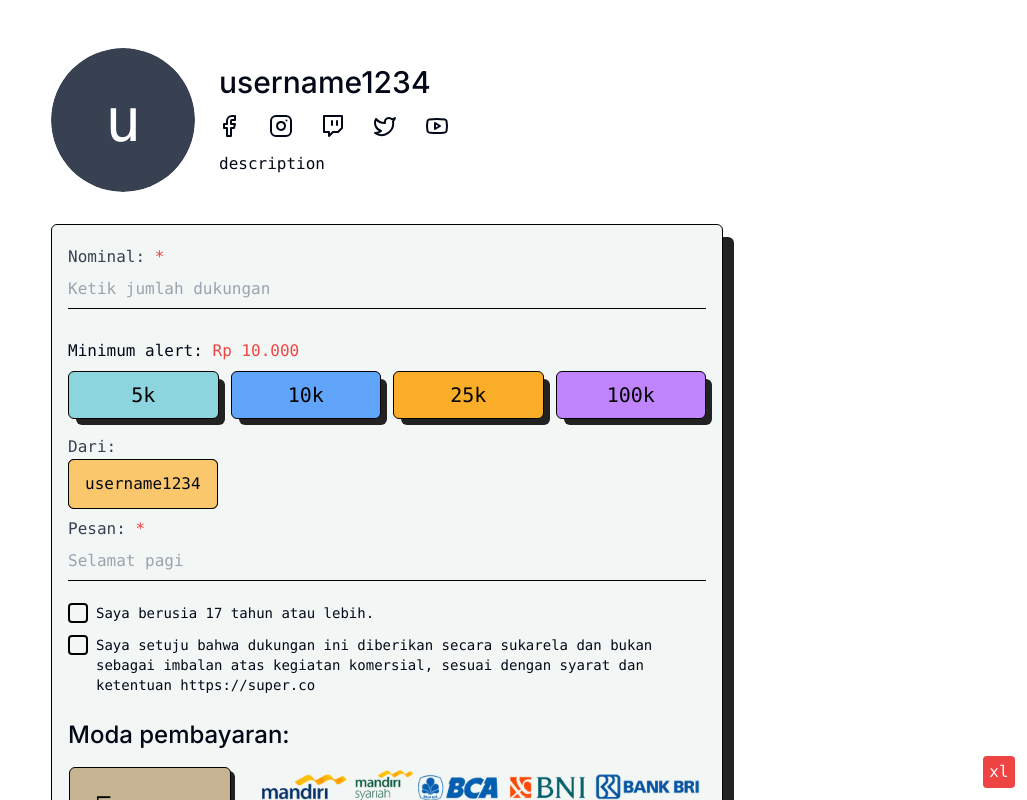
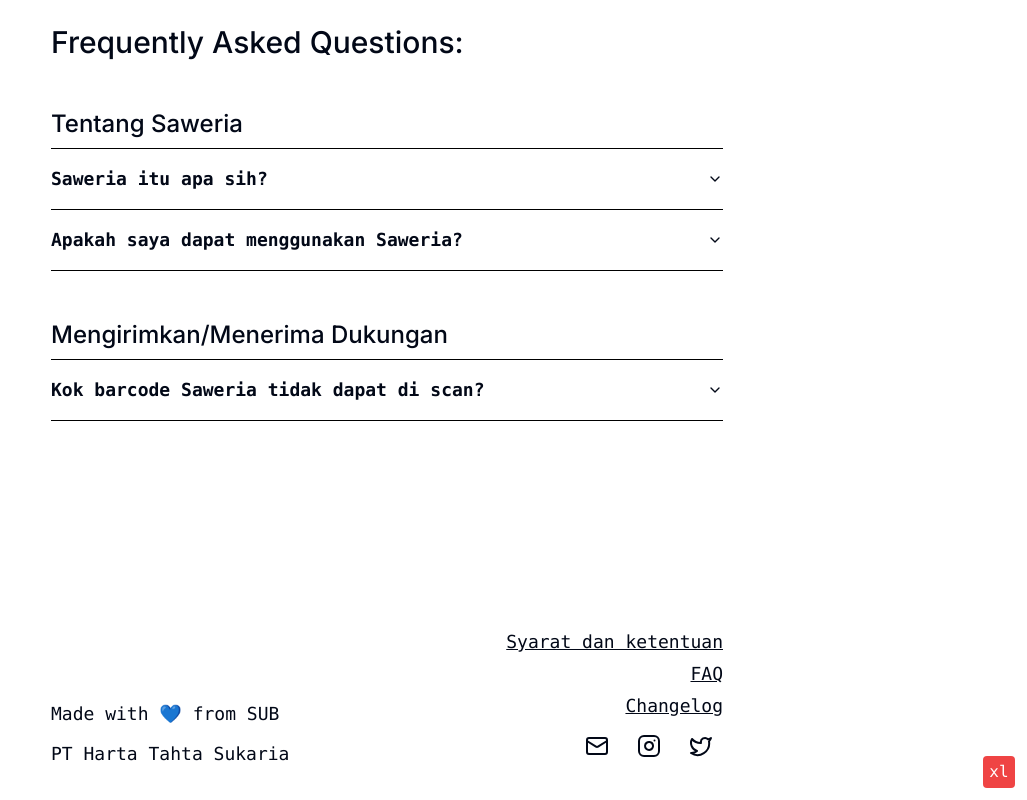
Before and after one commit to hasansujon786/saweria.co, a Next.js app: page /faq in a window 1280 px wide. Shown: the top 800 px of the page, without its empty margins (253-1280 px from the left). Built offline with nearby package versions, Linux system fonts and the light colour scheme.

Commit message:
ui: add faq

```diff
--- /dev/null
+++ b/components/ui/accordion.tsx
@@ -0,0 +1,58 @@
+import * as React from 'react'
+import * as AccordionPrimitive from '@radix-ui/react-accordion'
+import { ChevronDown } from 'lucide-react'
+
+import { cn } from '@/lib/utils'
+
+const Accordion = AccordionPrimitive.Root
+
+const AccordionItem = React.forwardRef<
+  React.ElementRef<typeof AccordionPrimitive.Item>,
+  React.ComponentPropsWithoutRef<typeof AccordionPrimitive.Item>
+>(({ className, ...props }, ref) => (
+  <AccordionPrimitive.Item
+    ref={ref}
+    className={cn('border-b border-input', className)}
+    {...props}
+  />
+))
+AccordionItem.displayName = 'AccordionItem'
+
+const AccordionTrigger = React.forwardRef<
+  React.ElementRef<typeof AccordionPrimitive.Trigger>,
+  React.ComponentPropsWithoutRef<typeof AccordionPrimitive.Trigger>
+>(({ className, children, ...props }, ref) => (
+  <AccordionPrimitive.Header className='flex'>
+    <AccordionPrimitive.Trigger
+      ref={ref}
+      className={cn(
+        'flex flex-1 items-center justify-between py-4 font-medium transition-all hover:underline [&[data-state=open]>svg]:rotate-180',
+        className
+      )}
+      {...props}
+    >
+      {children}
+      <ChevronDown className='h-4 w-4 shrink-0 transition-transform duration-200' />
+    </AccordionPrimitive.Trigger>
+  </AccordionPrimitive.Header>
+))
+AccordionTrigger.displayName = AccordionPrimitive.Trigger.displayName
+
+const AccordionContent = React.forwardRef<
+  React.ElementRef<typeof AccordionPrimitive.Content>,
+  React.ComponentPropsWithoutRef<typeof AccordionPrimitive.Content>
+>(({ className, children, ...props }, ref) => (
+  <AccordionPrimitive.Content
+    ref={ref}
+    className={cn(
+      'overflow-hidden text-sm transition-all data-[state=closed]:animate-accordion-up data-[state=open]:animate-accordion-down',
+      className
+    )}
+    {...props}
+  >
+    <div className='pb-4 pt-0'>{children}</div>
+  </AccordionPrimitive.Content>
+))
+AccordionContent.displayName = AccordionPrimitive.Content.displayName
+
+export { Accordion, AccordionItem, AccordionTrigger, AccordionContent }
--- a/package.json
+++ b/package.json
@@ -9,6 +9,7 @@
     "lint": "next lint"
   },
   "dependencies": {
+    "@radix-ui/react-accordion": "^1.1.2",
     "@radix-ui/react-avatar": "^1.0.3",
     "@radix-ui/react-checkbox": "^1.0.4",
     "@radix-ui/react-dropdown-menu": "^2.0.5",
--- /dev/null
+++ b/pages/faq.tsx
@@ -0,0 +1,68 @@
+import {
+  Accordion,
+  AccordionContent,
+  AccordionItem,
+  AccordionTrigger,
+} from '@/components/ui/accordion'
+import { H3, H4 } from '@/components/ui/typography'
+
+const qurstions = [
+  {
+    sectiontitle: 'Tentang Saweria',
+    questions: [
+      {
+        question: 'Saweria itu apa sih?',
+        answer: [
+          'Saweria adalah sebuah layanan yang membantu KAMU untuk mendapatkan dukungan finansial dari para penikmat karyamu. Dukungan ini bersifat sekali putus (bukan langganan) dan dapat dilengkapi fitur-fitur yang dapat menggugah minat pendukungmu.',
+          'Saweria bukan merupakan platform untuk live streaming. Kamu bisa live dengan menggunakan platform live streaming yang sudah ada seperti Youtube, Twitch, Facebook Live, NimoTV, dll.',
+        ],
+      },
+      {
+        question: 'Apakah saya dapat menggunakan Saweria?',
+        answer: [
+          'Sejauh ini banyak mereka yang streaming sambil main game, tutorial membuat musik, tutorial menggambar, tutorial mengedit foto/video, DJ show, talk show, ngobrol-ngobrol santai, sampai karaoke-an berdasarkan request para penontonnya. Saweria sangat terbuka dengan ide-ide kalian dalam menggunakan layanan kami. Tetapi tentu saja selama semua ini sesuai dengan hukum yang berlaku di Indonesia ya (silahkan baca Syarat & Ketentuan Saweria untuk lebih detailnya di https://saweria.co/terms).',
+        ],
+      },
+    ],
+  },
+  {
+    sectiontitle: 'Mengirimkan/Menerima Dukungan',
+    questions: [
+      {
+        question: 'Kok barcode Saweria tidak dapat di scan?',
+        answer: [
+          'Barcode Saweria bukan QRIS sehingga tidak dapat di scan menggunakan aplikasi scan yang ada pada e-wallet (Gopay, OVO, Dana, dll). Silahkan scan QR code Saweria menggunakan aplikasi kamera / barcode scanner. Setelah itu, kamu akan diarahkan menuju halaman donasi untuk dapat memilih moda pembayaran yang kamu inginkan.',
+        ],
+      },
+    ],
+  },
+]
+
+export default function Faq() {
+  return (
+    <div>
+      <div className='pt-6'>
+        <H3>Frequently Asked Questions:</H3>
+      </div>
+      {qurstions.map((section) => (
+        <div className='mt-12'>
+          <H4 className='border-b border-input pb-2'>{section.sectiontitle}</H4>
+          <Accordion type='single' collapsible>
+            {section.questions.map((item) => (
+              <AccordionItem value={item.question}>
+                <AccordionTrigger className='font-bold text-lg'>
+                  {item.question}
+                </AccordionTrigger>
+                <AccordionContent>
+                  {item.answer.map((ans) => (
+                    <p className='mt-4 text-base max-w-lg pl-4'>{ans}</p>
+                  ))}
+                </AccordionContent>
+              </AccordionItem>
+            ))}
+          </Accordion>
+        </div>
+      ))}
+    </div>
+  )
+}
```
Also changed, not shown: 1 other file (tests, documents, lock files or other folders).
